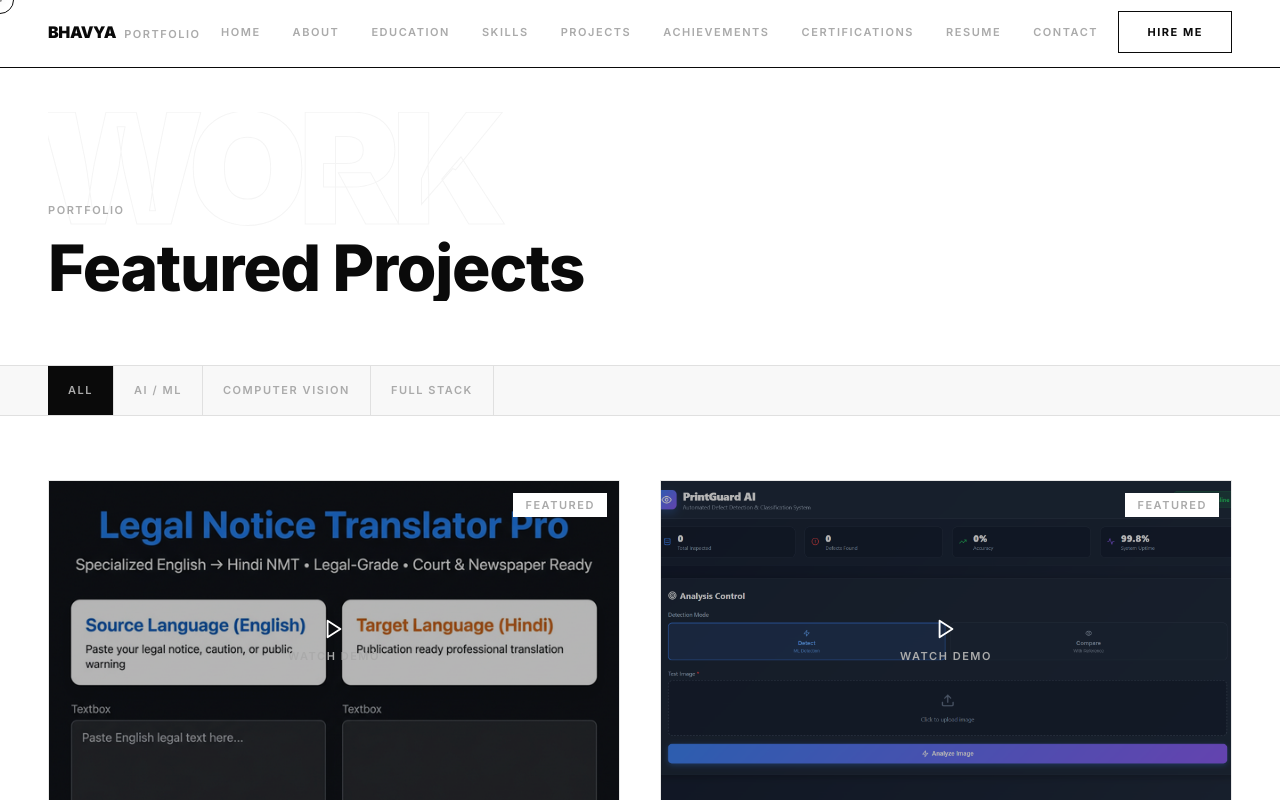
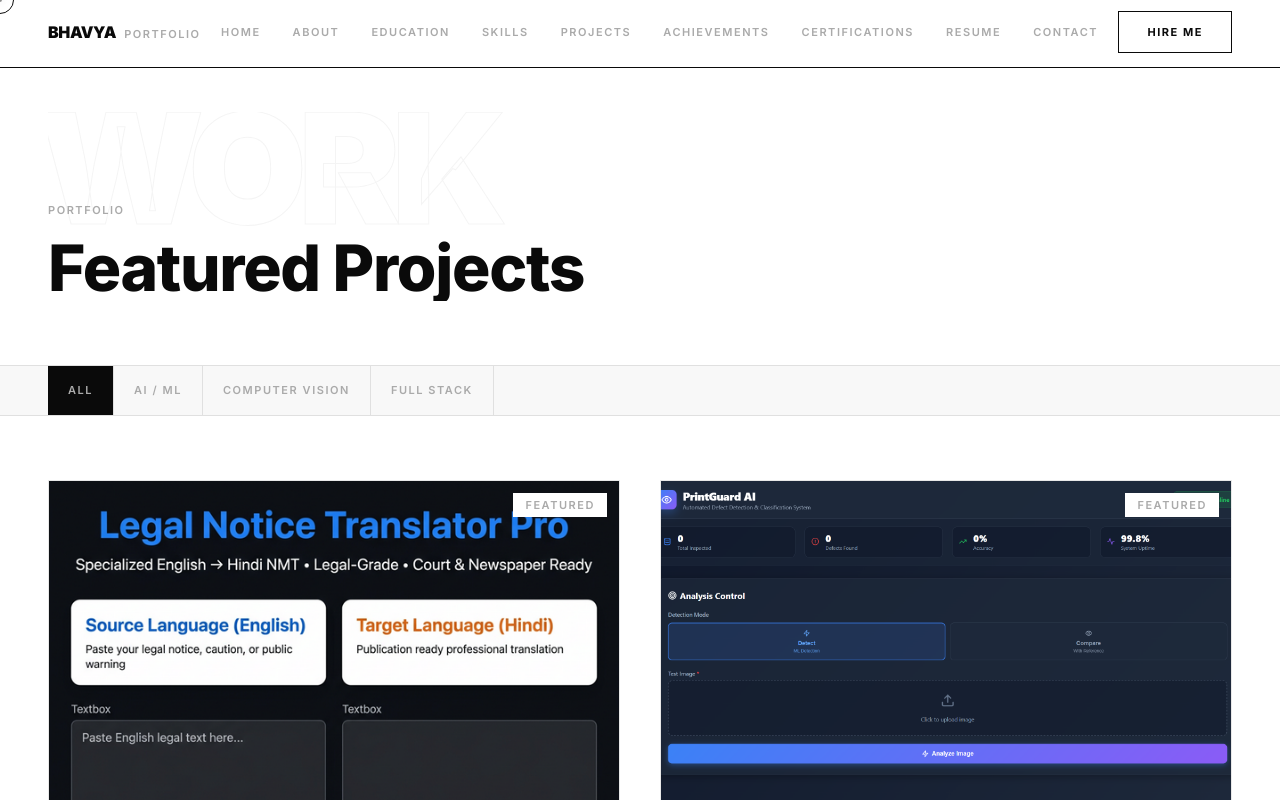
Before and after one commit to kapoorbhavya/portfolio, a React (Create React App) app: page /projects in a window 1280 px wide. Shown: the top 800 px of the page. Built offline with nearby package versions, Linux system fonts and the light colour scheme; a web font is replaced by a local one.

Commit message:
Serve project videos from Vercel

```diff
--- a/src/pages/Projects.js
+++ b/src/pages/Projects.js
@@ -9,8 +9,8 @@ const projects = [
         description: 'English-to-Hindi NMT model targeting public legal notices using HuggingFace Transformers and PyTorch. Applied model quantization for edge deployment, improving latency and resource efficiency.',
         tags: ['Python', 'HuggingFace', 'PyTorch', 'TensorFlow', 'Model Quantization'],
         github: 'https://github.com/kapoorbhavya/NMT_Public_Notice_Engllish_To_Hindi_Translator',
-        liveUrl: '/video/nmt.mp4',
-        videoUrl: '/video/nmt.mp4',
+        liveUrl: 'https://github.com/kapoorbhavya/portfolio/raw/main/public/video/Screen%20Recording%202026-03-14%20145340.mp4',
+
         thumbnail: 'images/nmt-thumbnail.png',
         period: 'Oct – Nov 2025', category: 'AI / ML',
     },
@@ -20,8 +20,7 @@ const projects = [
         description: 'Intelligent defect detection for offset printing quality control. Random Forest for classification and Isolation Forest for unsupervised anomaly detection, with heatmap visualization.',
         tags: ['Python', 'OpenCV', 'Scikit-learn', 'Random Forest', 'Isolation Forest'],
         github: 'https://github.com/kapoorbhavya/Printing_defect_detection_Project',
-        liveUrl: '/video/pd.mp4',
-        videoUrl: '/video/pd.mp4',
+        liveUrl: 'https://github.com/kapoorbhavya/portfolio/raw/main/public/video/Screen%20Recording%202026-03-14%20161251.mp4',
         thumbnail: 'images/print_defect.png',
         period: 'Oct – Nov 2025', category: 'Computer Vision',
     },
@@ -31,8 +30,7 @@ const projects = [
         description: 'Full-stack MERN platform connecting students with alumni for mentorship and career guidance. JWT role-based auth across Admin, Alumni, and Student roles. GenAI-powered event recommendations.',
         tags: ['React 19', 'Node.js', 'Express.js', 'MongoDB', 'JWT', 'GenAI'],
         github: 'https://github.com/kapoorbhavya/Alumni_Connection_Platform',
-        liveUrl: '/video/alumni_connection_record.mp4',
-        videoUrl: '/video/alumni_connection_record.mp4',
+        liveUrl: 'https://github.com/kapoorbhavya/portfolio/raw/main/public/video/alumni_connection_record.mp4',
         thumbnail: 'images/Alumni_connection-thumbnail.png',
         period: 'Jun – Aug 2025', category: 'Full Stack',
     },
@@ -107,27 +105,41 @@ export default function Projects() {
                                     className="editorial-card overflow-hidden flex flex-col group"
                                 >
                                     {/* ── Banner / Video area ── */}
-                                    {p.thumbnail ? (
+                                    {p.videoUrl ? (
                                         <button
                                             type="button"
-                                            onClick={() => p.videoUrl && setActiveVideo(p.videoUrl)}
-                                            className="relative w-full overflow-hidden text-left focus:outline-none group/video"
-                                            style={{ aspectRatio: '16 / 9' }}
+                                            onClick={() => setActiveVideo(p.videoUrl)}
+                                            className="relative w-full text-left focus:outline-none group/video"
                                             data-cursor="hover"
                                         >
+                                            <div className="relative w-full bg-[#050505] overflow-hidden">
+                                                <div className="w-full" style={{ aspectRatio: '16 / 9' }}>
+                                                    <video
+                                                        src={p.videoUrl}
+                                                        className="w-full h-full object-cover opacity-70 group-hover/video:opacity-100 transition-opacity duration-200"
+                                                        muted
+                                                        playsInline
+                                                        loop
+                                                    />
+                                                </div>
+                                                <div className="absolute inset-0 flex flex-col items-center justify-center gap-2 bg-black/35 group-hover/video:bg-black/55 transition-colors duration-200">
+                                                    <FiPlay size={22} className="text-white" />
+                                                    <span className="label-sm text-[10px] tracking-[0.18em] text-white">Watch Demo</span>
+                                                </div>
+                                            </div>
+                                        </button>
+                                    ) : p.thumbnail ? (
+                                        /* Actual project screenshot thumbnail */
+                                        <div className="relative w-full overflow-hidden" style={{ aspectRatio: '16 / 9' }}>
                                             <img
                                                 src={p.thumbnail}
                                                 alt={p.title}
-                                                className="w-full h-full object-cover object-top group-hover/video:scale-105 transition-transform duration-500"
+                                                className="w-full h-full object-cover object-top group-hover:scale-105 transition-transform duration-500"
                                             />
-                                            <div className="absolute inset-0 flex flex-col items-center justify-center gap-2 bg-black/30 group-hover/video:bg-black/45 transition-colors duration-200">
-                                                <FiPlay size={22} className="text-white" />
-                                                <span className="label-sm text-[10px] tracking-[0.18em] text-white">Watch Demo</span>
-                                            </div>
                                             <span className="absolute top-3 right-3 label-sm text-[9px] bg-white text-[#0a0a0a] px-3 py-1">
                                                 Featured
                                             </span>
-                                        </button>
+                                        </div>
                                     ) : (
                                         /* Minimal dark banner matching site's black accent */
                                         <div
@@ -181,8 +193,9 @@ export default function Projects() {
                                         <div className="pt-1 flex gap-3">
                                             <a
                                                 href={p.liveUrl || p.github}
+                                                target="_blank"
+                                                rel="noreferrer"
                                                 className="btn-solid text-[10px] flex-1 justify-center"
-                                                download
                                             >
                                                 <FiExternalLink size={12} /> Live Demo
                                             </a>
@@ -237,14 +250,7 @@ export default function Projects() {
                                 </div>
                                 <div className="bg-black">
                                     <div className="relative w-full" style={{ aspectRatio: '16 / 9' }}>
-                                        <video
-                                            src={activeVideo}
-                                            controls
-                                            autoPlay
-                                            muted
-                                            poster={projects.find(p => p.videoUrl === activeVideo)?.thumbnail}
-                                            className="w-full h-full"
-                                        />
+                                        <video src={activeVideo} controls className="w-full h-full" />
                                     </div>
                                 </div>
                             </motion.div>
```
